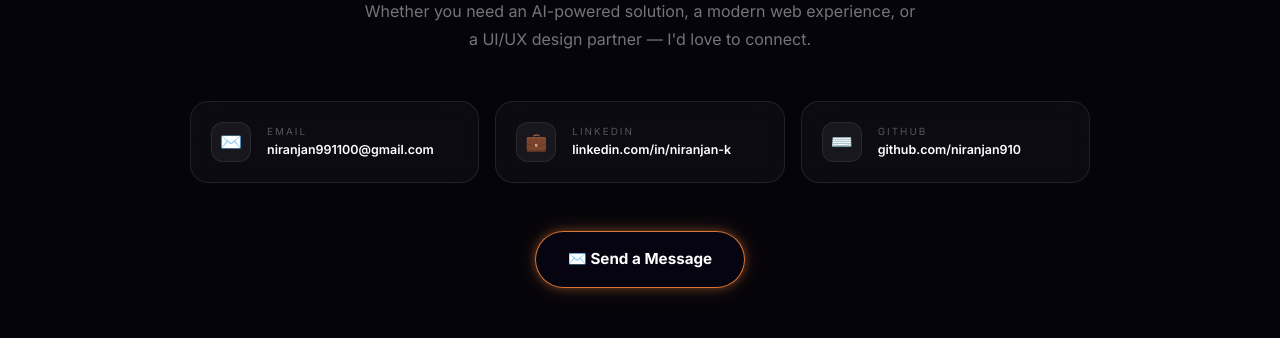
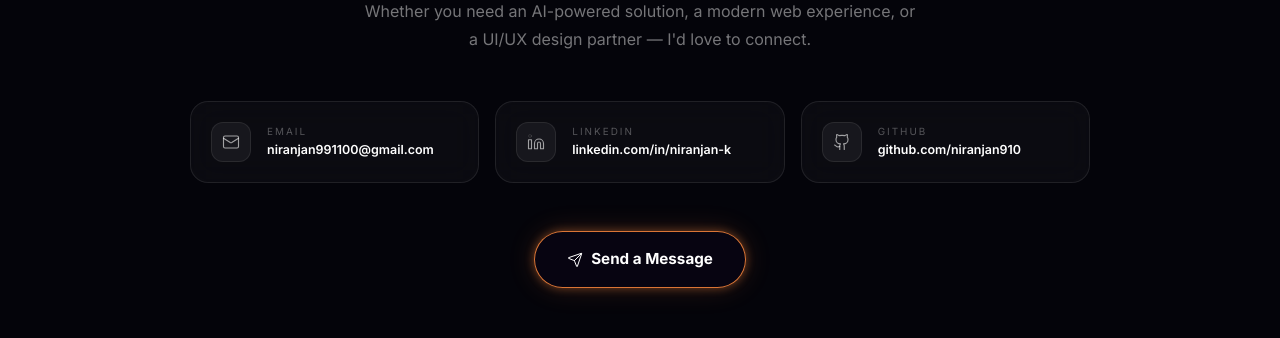
Before and after one commit to niranjan910/niranjan910, a Next.js app: page / in a window 1280 px wide. Shown: the part 5040-5378 px from the top of the page. Built offline with nearby package versions, Linux system fonts and the light colour scheme; a web font is replaced by a local one.

Commit message:
Auto-save: 2026-06-01 18.16.37

```diff
--- a/src/components/sections/ContactSection.tsx
+++ b/src/components/sections/ContactSection.tsx
@@ -1,4 +1,13 @@
 "use client";
+import { Mail, Linkedin, Github, Send } from "lucide-react";
+import type { LucideIcon } from "lucide-react";
+
+const CONTACTS: { Icon: LucideIcon; label: string; value: string; href: string }[] = [
+  { Icon: Mail,     label: "Email",    value: "niranjan991100@gmail.com",           href: "mailto:niranjan991100@gmail.com" },
+  { Icon: Linkedin, label: "LinkedIn", value: "linkedin.com/in/niranjan-k",         href: "https://www.linkedin.com/in/niranjan-k-a83517229/" },
+  { Icon: Github,   label: "GitHub",   value: "github.com/niranjan910",             href: "https://github.com/niranjan910" },
+];
+
 export default function ContactSection() {
   return (
     <section style={{padding:"96px 40px",background:"#04040a"}}>
@@ -9,16 +18,14 @@ export default function ContactSection() {
           Whether you need an AI-powered solution, a modern web experience, or a UI/UX design partner — I&apos;d love to connect.
         </p>
         <div style={{display:"grid",gridTemplateColumns:"repeat(auto-fit,minmax(240px,1fr))",gap:"16px",marginBottom:"48px"}}>
-          {[
-            {icon:"✉️",label:"Email",value:"niranjan991100@gmail.com",href:"mailto:niranjan991100@gmail.com"},
-            {icon:"💼",label:"LinkedIn",value:"linkedin.com/in/niranjan-k",href:"https://www.linkedin.com/in/niranjan-k-a83517229/"},
-            {icon:"⌨️",label:"GitHub",value:"github.com/niranjan910",href:"https://github.com/niranjan910"},
-          ].map(({icon,label,value,href})=>(
+          {CONTACTS.map(({Icon,label,value,href})=>(
             <a key={label} href={href} target="_blank" rel="noopener noreferrer"
               style={{display:"flex",alignItems:"center",gap:"16px",padding:"20px",background:"rgba(255,255,255,0.03)",border:"1px solid rgba(255,255,255,0.09)",borderRadius:"18px",textDecoration:"none",textAlign:"left",backdropFilter:"blur(14px)",transition:"all 0.3s"}}
               onMouseEnter={e=>{e.currentTarget.style.borderColor="rgba(200,92,255,0.3)";e.currentTarget.style.transform="translateY(-3px)";}}
               onMouseLeave={e=>{e.currentTarget.style.borderColor="rgba(255,255,255,0.09)";e.currentTarget.style.transform="translateY(0)";}}>
-              <div style={{width:"40px",height:"40px",borderRadius:"12px",background:"rgba(255,255,255,0.05)",border:"1px solid rgba(255,255,255,0.08)",display:"flex",alignItems:"center",justifyContent:"center",fontSize:"1.1rem",flexShrink:0}}>{icon}</div>
+              <div style={{width:"40px",height:"40px",borderRadius:"12px",background:"rgba(255,255,255,0.05)",border:"1px solid rgba(255,255,255,0.08)",display:"flex",alignItems:"center",justifyContent:"center",flexShrink:0}}>
+                <Icon size={18} strokeWidth={1.5} color="rgba(255,255,255,0.6)" />
+              </div>
               <div>
                 <p style={{color:"rgba(255,255,255,0.3)",fontSize:"0.62rem",textTransform:"uppercase",letterSpacing:"2px",marginBottom:"2px"}}>{label}</p>
                 <p style={{color:"#fff",fontSize:"0.78rem",fontWeight:600}}>{value}</p>
@@ -29,7 +36,7 @@ export default function ContactSection() {
         <a href="mailto:niranjan991100@gmail.com"
           className="btn-primary"
           style={{display:"inline-flex",alignItems:"center",gap:"8px",padding:"16px 32px",borderRadius:"99px",fontSize:"0.95rem",fontWeight:700,textDecoration:"none"}}>
-          ✉️ Send a Message
+          <Send size={16} strokeWidth={1.5} /> Send a Message
         </a>
       </div>
     </section>
```
